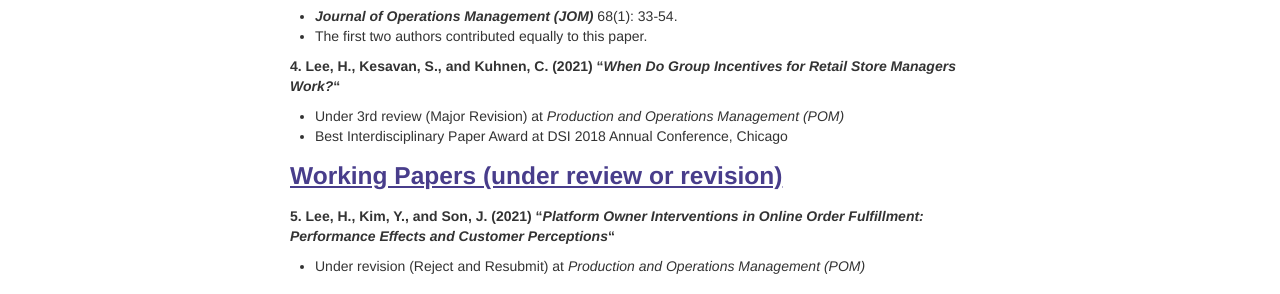
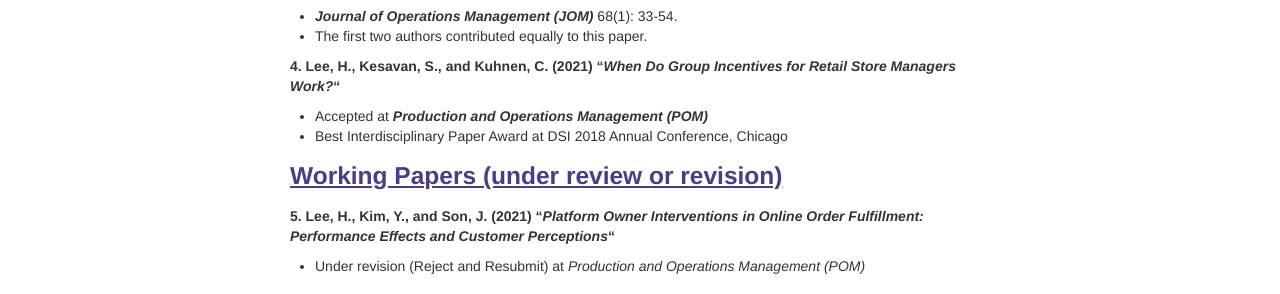
Before and after one commit to lordya2/lordya2.github.io, a Jekyll site: the page built from pages/research.md, in a window 1280 px wide. Shown: the part 716-1010 px from the top of the page. Built offline with Jekyll 4.4.1, drawn with Linux system fonts in a browser that asks for light colours.

Commit message:
Update research.md

```diff
--- a/pages/research.md
+++ b/pages/research.md
@@ -28,7 +28,7 @@ description: Hyun Seok ("Huck") Lee's Research
    * The first two authors contributed equally to this paper.
 
 **4. Lee, H., Kesavan, S., and Kuhnen, C. (2021) "*When Do Group Incentives for Retail Store Managers Work?*"**
-   * Under 3rd review (Major Revision) at *Production and Operations Management (POM)*
+   * Accepted at ***Production and Operations Management (POM)***
    * Best Interdisciplinary Paper Award at DSI 2018 Annual Conference, Chicago
 
 ### <u>Working Papers (under review or revision)</u>
```
